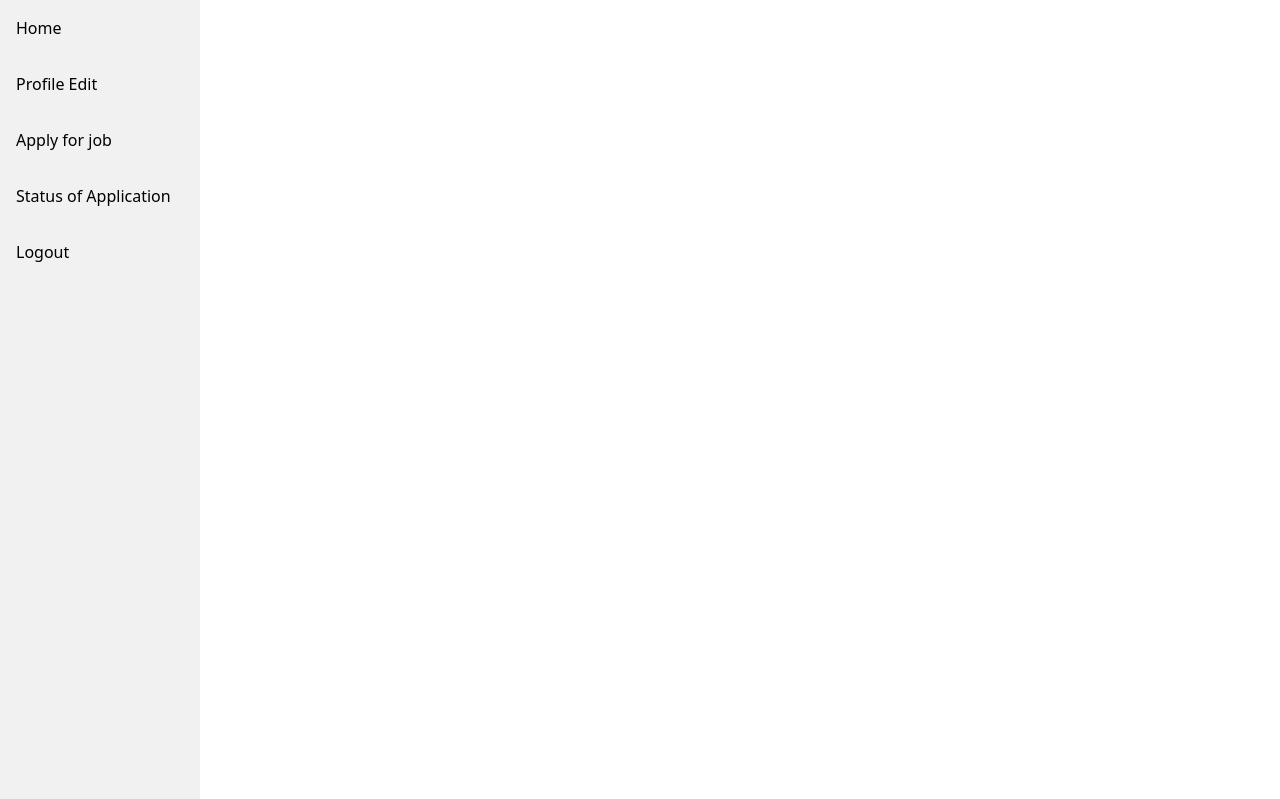
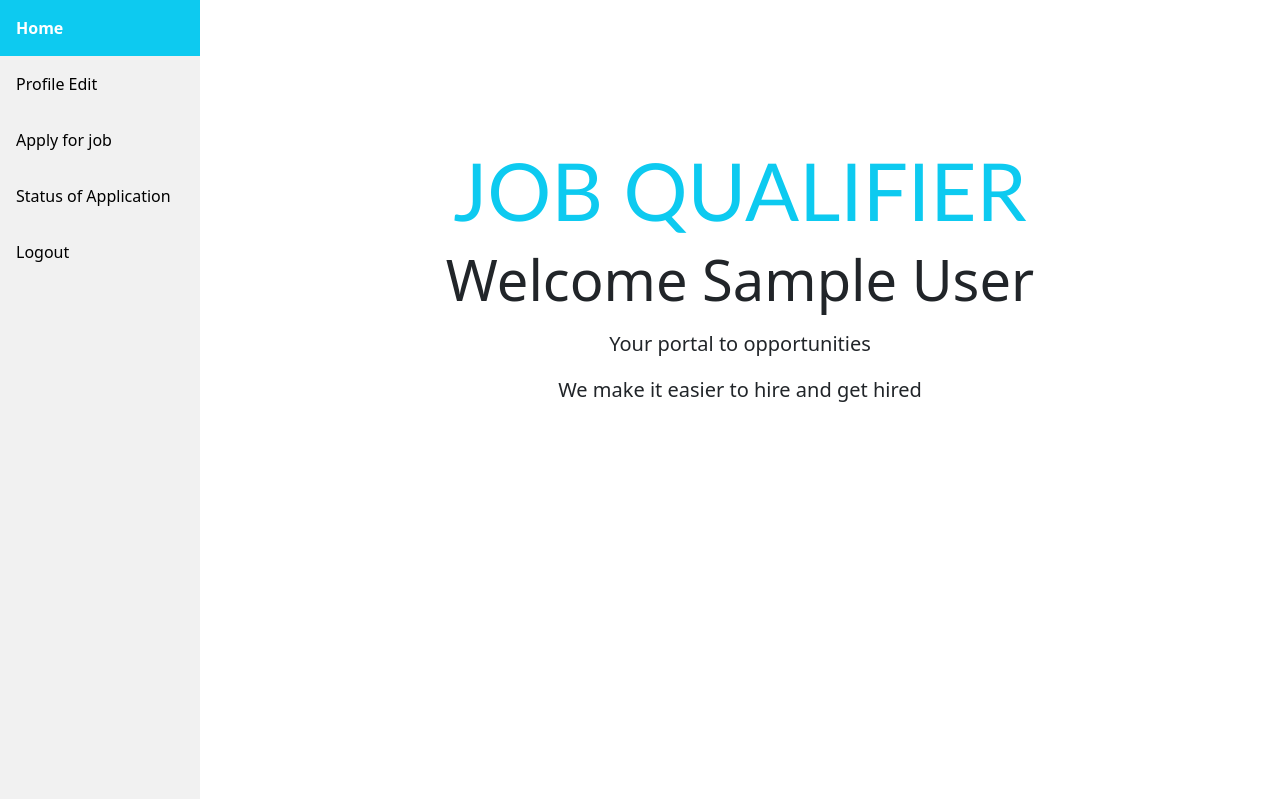
Before and after one commit to ikingslin/jobqualifier, a PHP site: page /candidatedashboard.php in a window 1280 px wide. Shown: the part 63-862 px from the top of the page. Run offline with PHP 8.4, Linux system fonts and the light colour scheme; the visitor is signed in with stand-in values (Sample User, id 1).

Commit message:
Candidate Homepage completed

```diff
--- a/assets/index.css
+++ b/assets/index.css
@@ -5,8 +5,7 @@
     margin-left: 10%;
 
 }
-#companytitle{
+.companytitle{
     font-family: 'Gill Sans', 'Gill Sans MT', Calibri, 'Trebuchet MS', sans-serif;
     color: black;
-    margin-left: 12%;
 }
--- a/assets/sidebar.css
+++ b/assets/sidebar.css
@@ -24,8 +24,9 @@ body
 
 .sidebar a.active
 {
-    background-color: #1E90FF;
+    background-color: #0dcaf0 !important;
     color: white;
+    font-weight: bold;
 }
 
 .sidebar a:hover:not(.active)
--- a/candidate/editProfile.php
+++ b/candidate/editProfile.php
@@ -63,7 +63,7 @@
         <header class="d-flex flex-wrap justify-content-left py-2 border-bottom bg-light">
             <div class="d-flex align-items-center  me-md-auto">
                 <img src="../assets/images/logo.webp" alt="No Image" id="logo" style="margin-left: 2%;" class="rounded">
-                <h5 class="fs-2" id="companytitle" style="margin-left: 2%;">JobQualifier</h5>
+                <h5 class="fs-2 companytitle" style="margin-left: 2%;">JobQualifier</h5>
             </div>
 
             <ul class="nav nav-pills align-items-center" style="margin-right:2%">
@@ -78,8 +78,8 @@
             </ul>
         </header>
         <div class="sidebar">
-            <a class="active" href="../candidatedashboard.php">Home</a>
-            <a href="editProfile.php">Profile Edit</a>
+            <a href="../candidatedashboard.php">Home</a>
+            <a class="active" href="editProfile.php">Profile Edit</a>
             <a href="selectapplication.php">Apply for job</a>
             <a href="#about">Status of Application</a>
             <a href="../index.php">Logout</a>
--- a/candidatedashboard.php
+++ b/candidatedashboard.php
@@ -18,7 +18,7 @@ session_abort();
         <header class="d-flex flex-wrap justify-content-left py-2 border-bottom bg-light">
             <div class="d-flex align-items-center  me-md-auto">
                 <img src="assets/images/logo.webp" alt="No Image" id="logo" style="margin-left: 2%;" class="rounded">
-                <h5 class="fs-2" id="companytitle" style="margin-left: 2%;">JobQualifier</h5>
+                <h5 class="fs-2 companytitle" style="margin-left: 2%;">JobQualifier</h5>
             </div>
 
             <ul class="nav nav-pills align-items-center" style="margin-right:2%">
@@ -33,14 +33,21 @@ session_abort();
             </ul>
         </header>
         <div class="sidebar">
-            <a class="candidatedashboard.php" href="#home">Home</a>
+            <a class="active" href="candidatedashboard.php">Home</a>
             <a href="candidate/editProfile.php">Profile Edit</a>
             <a href="candidate/editProfile.php">Apply for job</a>
             <a href="#about">Status of Application</a>
             <a href="index.php">Logout</a>
         </div>
         <div class="content">
-
+            <section id="section-jumbotron" class="jumbotron jumbotron-fluid d-flex justify-content-center align-items-center" style="height:70vh">
+                <div class="container text-center">
+                    <h1 class="display-1 text-info companytitle"><b>JOB QUALIFIER</b></h1>
+                    <p class="display-4 d-none d-sm-block">Welcome <?php echo $_SESSION['login_name'];?></p>
+                    <p class="lead">Your portal to opportunities</p>
+                    <p class="lead">We make it easier to hire and get hired</p>
+                </div>
+            </section>
         </div>
     </body>
 </html>
```
